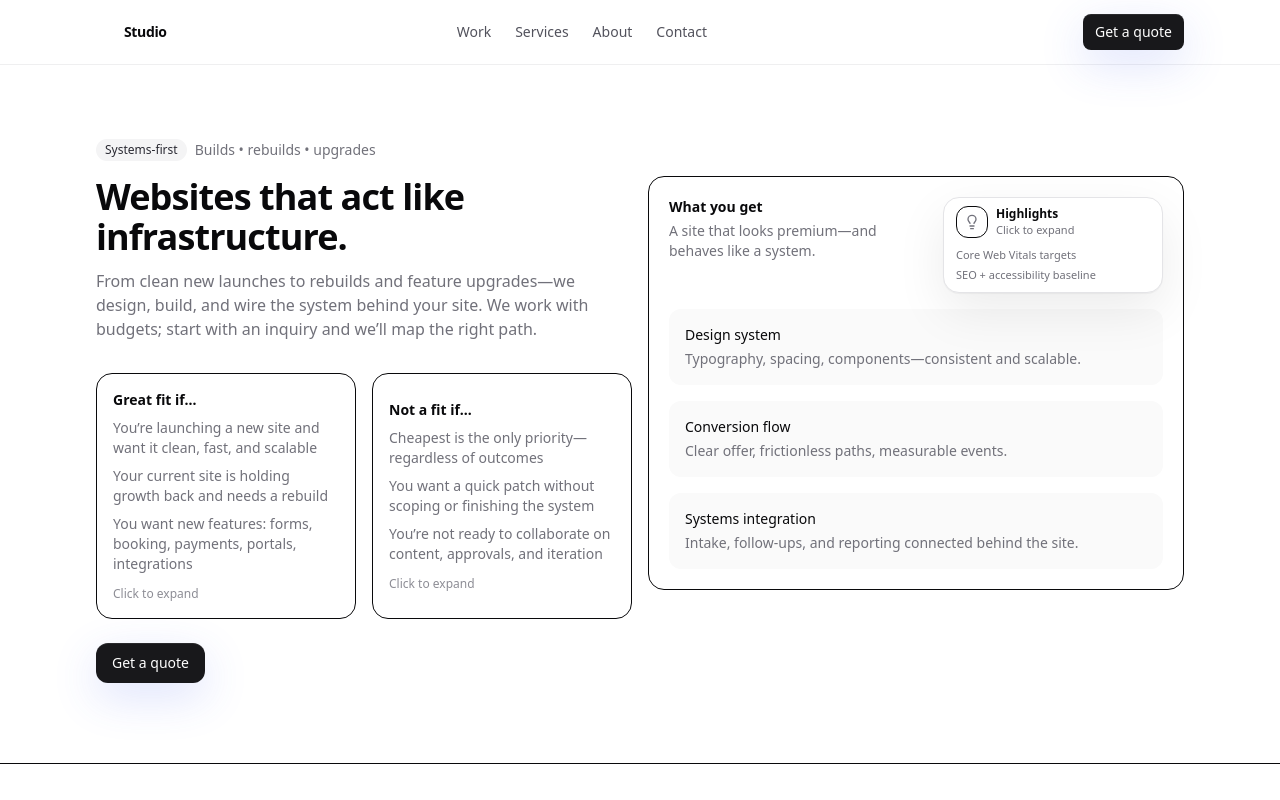
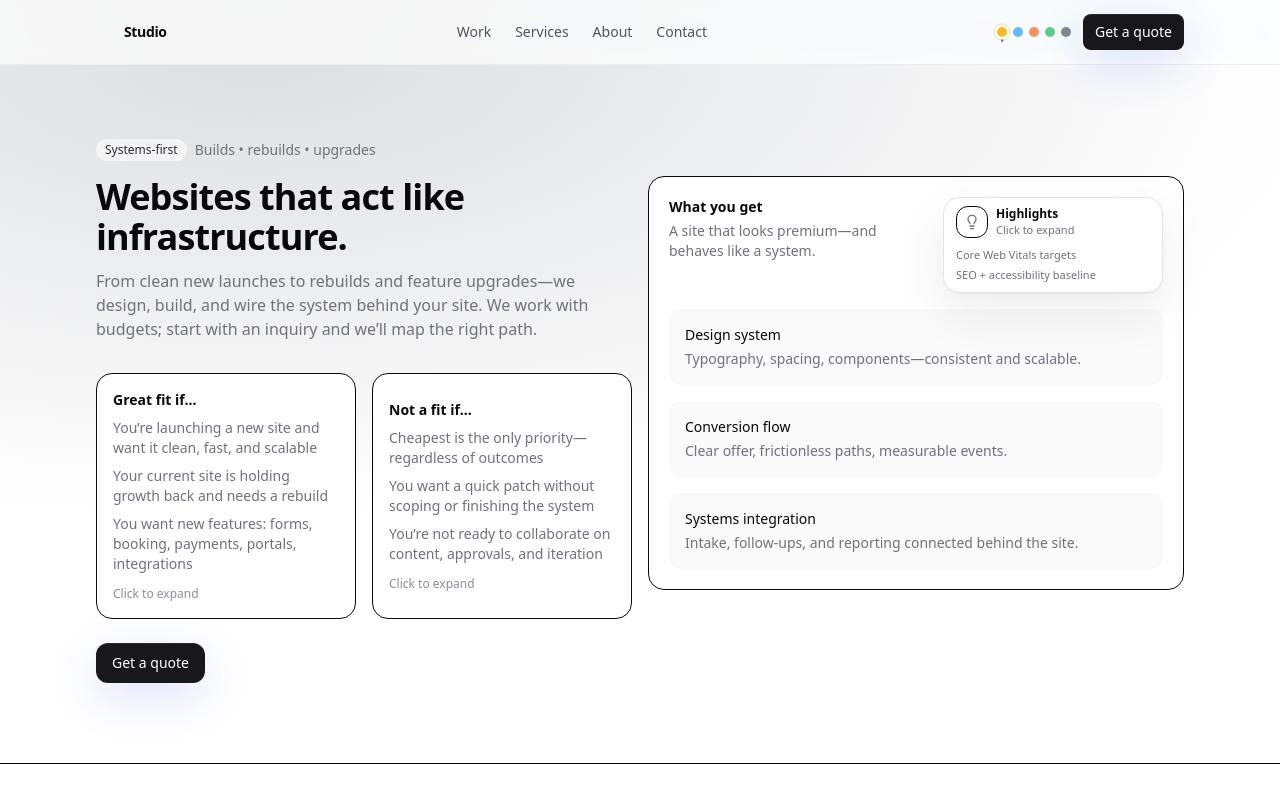
Before and after one commit to L3PT0N-L0V3R/studio-site, a Next.js app: page / in a window 1280 px wide. Shown: the top 800 px of the page. Built offline with nearby package versions, Linux system fonts and the light colour scheme.

Commit message:
fixed pop ups in service page for real

```diff
--- a/components/layout/navbar.tsx
+++ b/components/layout/navbar.tsx
@@ -39,17 +39,23 @@ function ThemeDots({
   className?: string;
   size?: "sm" | "md";
 }) {
-  const [active, setActive] = useState<ThemeId>("day");
+  const DEFAULT_THEME_ID = (THEMES[0]?.id ?? ("day" as any)) as ThemeId;
+
+  const [active, setActive] = useState<ThemeId>(DEFAULT_THEME_ID);
 
   useEffect(() => {
-    const stored = (typeof window !== "undefined"
-      ? (localStorage.getItem(THEME_STORAGE_KEY) as ThemeId | null)
-      : null) ?? null;
+    const stored =
+      typeof window !== "undefined"
+        ? (localStorage.getItem(THEME_STORAGE_KEY) as ThemeId | null)
+        : null;
 
-    const initial = stored && THEMES.some((t) => t.id === stored) ? stored : "day";
+    const initial =
+      stored && THEMES.some((t) => t.id === stored) ? stored : DEFAULT_THEME_ID;
+
     setActive(initial);
     applyTheme(initial);
   }, []);
+
 
   const dotSize = size === "sm" ? "h-2.5 w-2.5" : "h-3 w-3";
 
@@ -81,10 +87,14 @@ function ThemeDots({
                 isActive ? "opacity-100" : "opacity-70"
               )}
               style={{
-                background: t.bg,
-                boxShadow: isActive ? "0 0 0 2px rgb(255 255 255 / 0.9), 0 0 0 4px rgb(var(--ui-glow) / 0.45)" : undefined,
+                background: t.swatches?.[0] ?? "transparent",
+                boxShadow: isActive
+                  ? "0 0 0 2px rgb(255 255 255 / 0.9), 0 0 0 4px rgb(var(--ui-glow) / 0.45)"
+                  : undefined,
               }}
             />
+
+
             {isActive ? (
               <span
                 className="absolute -bottom-3 left-1/2 -translate-x-1/2 text-[10px] text-zinc-500"
```
